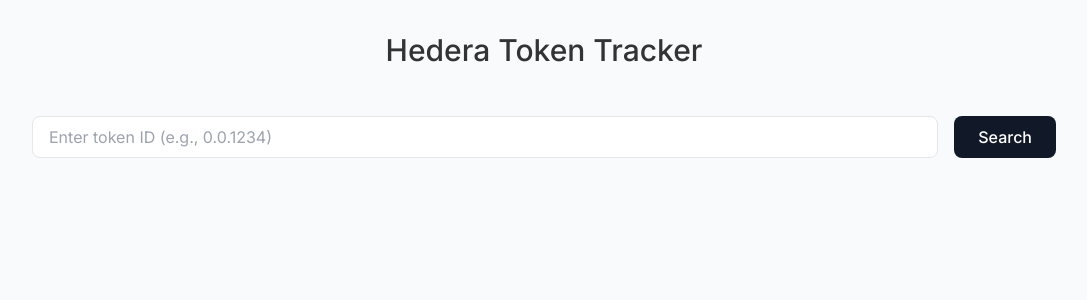
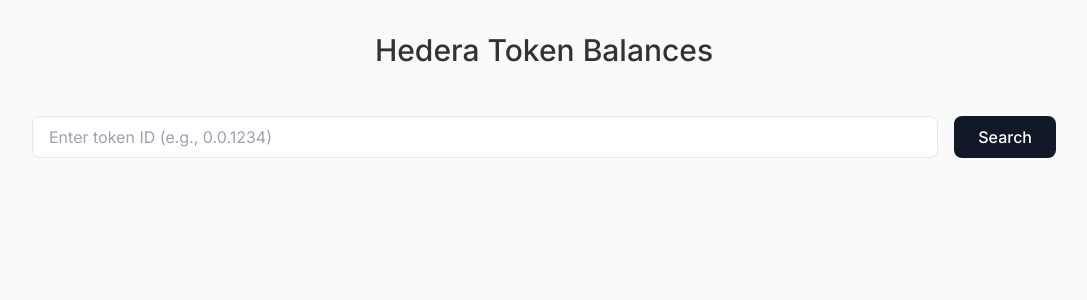
Before and after one commit to odd247/hedera-token-tracker, a Next.js app: page / in a window 1280 px wide. Shown: the top 300 px of the page, without its empty margins (96-1183 px from the left). Built offline with nearby package versions, Linux system fonts and the light colour scheme.

Commit message:
feat: Reduce table spacing and update title

```diff
--- a/src/app/globals.css
+++ b/src/app/globals.css
@@ -36,7 +36,7 @@ body {
 }
 
 .token-table th {
-  padding: 0.75rem 1rem;
+  padding: 0.5rem 1rem;
   text-align: left;
   font-weight: 500;
   color: #6b7280;
@@ -44,7 +44,7 @@ body {
 }
 
 .token-table td {
-  padding: 0.75rem 1rem;
+  padding: 0.5rem 1rem;
   border-bottom: 1px solid #f3f4f6;
 }
 
--- a/src/app/layout.tsx
+++ b/src/app/layout.tsx
@@ -5,7 +5,7 @@ import { Inter } from 'next/font/google'
 const inter = Inter({ subsets: ['latin'] })
 
 export const metadata: Metadata = {
-  title: 'Hedera Token Tracker',
+  title: 'Hedera Token Balances',
   description: 'Track Hedera tokens and their holders',
   icons: {
     icon: [
--- a/src/app/page.tsx
+++ b/src/app/page.tsx
@@ -90,7 +90,7 @@ export default function Home() {
     <main className="min-h-screen p-8">
       <div className="max-w-5xl mx-auto">
         <h1 className="text-3xl font-medium mb-12 text-center">
-          Hedera Token Tracker
+          Hedera Token Balances
         </h1>
 
         <div className="flex gap-4 mb-12">
```
